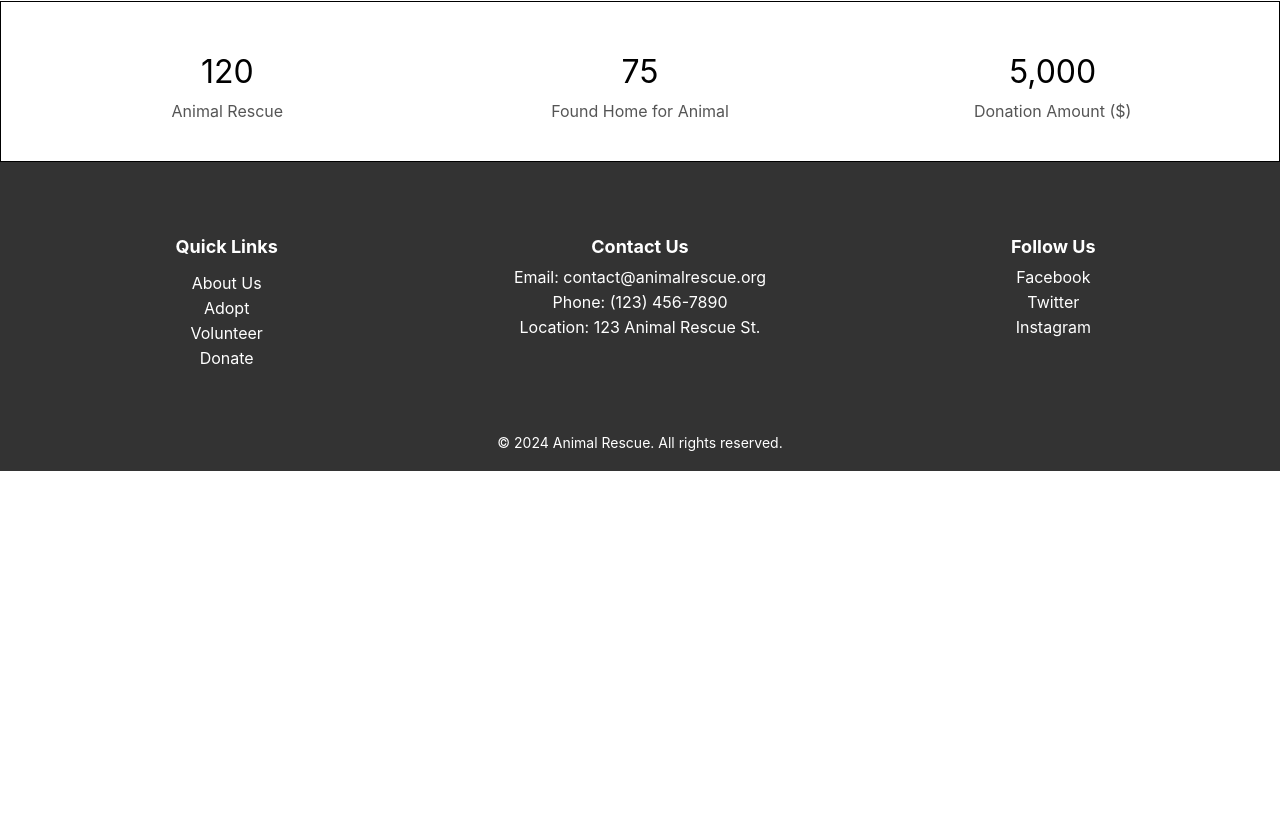
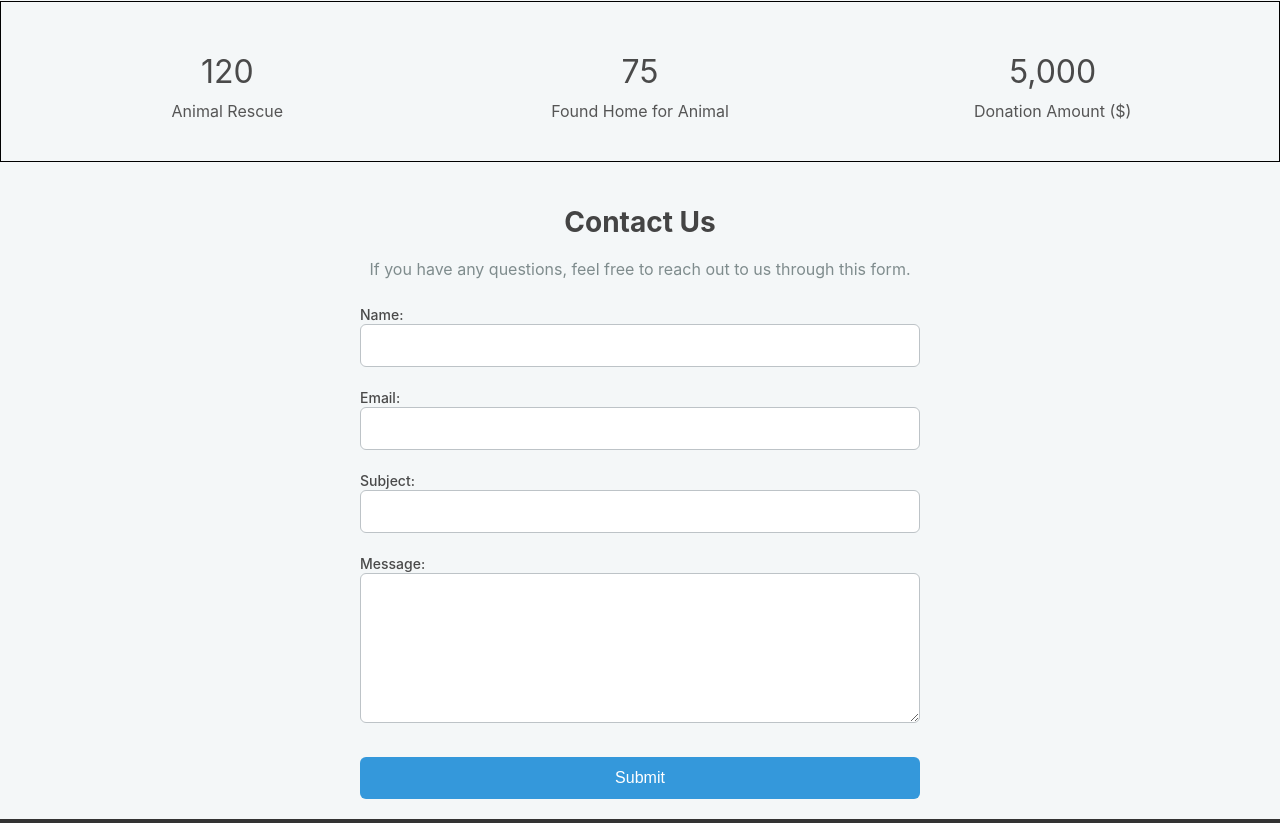
Before and after one commit to aloylee2/assignment3, a React (Create React App) app: page / in a window 1280 px wide. Shown: the part 1257-2080 px from the top of the page. Before the commit the page ends 1728 px from the top, so only its background shows below. Built offline with nearby package versions, Linux system fonts and the light colour scheme.

Commit message:
contact us

```diff
--- /dev/null
+++ b/src/pages/ContactUs.css
@@ -0,0 +1,109 @@
+body {
+    font-family: 'Helvetica Neue', Arial, sans-serif;
+    margin: 0;
+    padding: 0;
+    background-color: #f4f7f8;
+    color: #4a4a4a;
+  }
+
+  h2 {
+    color: #34495e;
+    text-align: center;
+    margin-bottom: 15px;
+    font-size: 28px;
+  }
+
+  .contact-container {
+    max-width: 600px;
+    margin: 40px auto;
+    padding: 30px;
+    background-color: #ffffff;
+    border-radius: 10px;
+    box-shadow: 0 8px 24px rgba(0, 0, 0, 0.1);
+    border: 1px solid #e1e1e1;
+  }
+
+  p {
+    text-align: center;
+    margin-bottom: 25px;
+    color: #7f8c8d;
+    font-size: 16px;
+  }
+
+  form {
+    display: flex;
+    flex-direction: column;
+  }
+
+  label {
+    margin-bottom: 8px;
+    font-weight: 500;
+    font-size: 14px;
+  }
+
+  input[type="text"],
+  input[type="email"],
+  textarea {
+    width: 100%;
+    padding: 12px;
+    margin-bottom: 20px;
+    border: 1px solid #bdc3c7;
+    border-radius: 6px;
+    font-size: 15px;
+    transition: border-color 0.3s ease, box-shadow 0.3s ease;
+  }
+
+  input[type="text"]:focus,
+  input[type="email"]:focus,
+  textarea:focus {
+    border-color: #3498db;
+    box-shadow: 0 0 5px rgba(52, 152, 219, 0.5);
+    outline: none;
+  }
+
+  textarea {
+    resize: vertical;
+    height: 150px;
+  }
+
+  button {
+    padding: 12px;
+    background-color: #3498db;
+    color: white;
+    border: none;
+    border-radius: 6px;
+    cursor: pointer;
+    font-size: 16px;
+    transition: background-color 0.3s ease, transform 0.2s ease;
+    margin-top: 10px;
+  }
+
+  button:hover {
+    background-color: #2980b9;
+    transform: translateY(-2px);
+  }
+
+  button:active {
+    transform: translateY(1px);
+  }
+
+  @media (max-width: 600px) {
+    .contact-container {
+      margin: 20px;
+      padding: 20px;
+    }
+
+    h2 {
+      font-size: 24px;
+    }
+
+    input[type="text"],
+    input[type="email"],
+    textarea {
+      font-size: 14px;
+    }
+
+    button {
+      font-size: 15px;
+    }
+  }
--- /dev/null
+++ b/src/pages/ContactUs.js
@@ -0,0 +1,30 @@
+import React from 'react';
+import ReusableForm from '../components/Form';
+import './ContactUs.css';
+
+const ContactUs = () => {
+  // Define the form fields for the contact page
+  const contactFields = [
+    { name: 'name', label: 'Name', type: 'text', required: true },
+    { name: 'email', label: 'Email', type: 'email', required: true },
+    { name: 'subject', label: 'Subject', type: 'text', required: true },
+    { name: 'message', label: 'Message', type: 'textarea', required: true }
+  ];
+
+  // Define what happens when the form is submitted
+  const handleContactSubmit = (formData) => {
+    console.log('Contact Form Submitted:', formData);
+    // Here you can add logic to send form data to an API or email service
+    alert("Thank you for reaching out! We'll get back to you soon.");
+  };
+
+  return (
+    <div style={{ maxWidth: '600px', margin: 'auto', padding: '20px' }}>
+      <h2>Contact Us</h2>
+      <p>If you have any questions, feel free to reach out to us through this form.</p>
+      <ReusableForm fields={contactFields} onSubmit={handleContactSubmit} />
+    </div>
+  );
+};
+
+export default ContactUs;
--- a/src/pages/Home.js
+++ b/src/pages/Home.js
@@ -5,6 +5,7 @@ import Counter from '../components/Counter';
 import Button from '../components/Button';
 import heroBanner from '../images/hero_banner.jpg'; // Ensure the path is correct
 import gallery from '../images/dog_gallery.avif';
+import ContactUs from './ContactUs';
 
 const Home = ({ isLoggedIn }) => {
   const [isDropdownOpen1, setIsDropdownOpen1] = useState(false);
@@ -76,6 +77,7 @@ const Home = ({ isLoggedIn }) => {
         )}
       </div>
       <Counter />
+      <ContactUs />
     </div>
   );
 };
```
